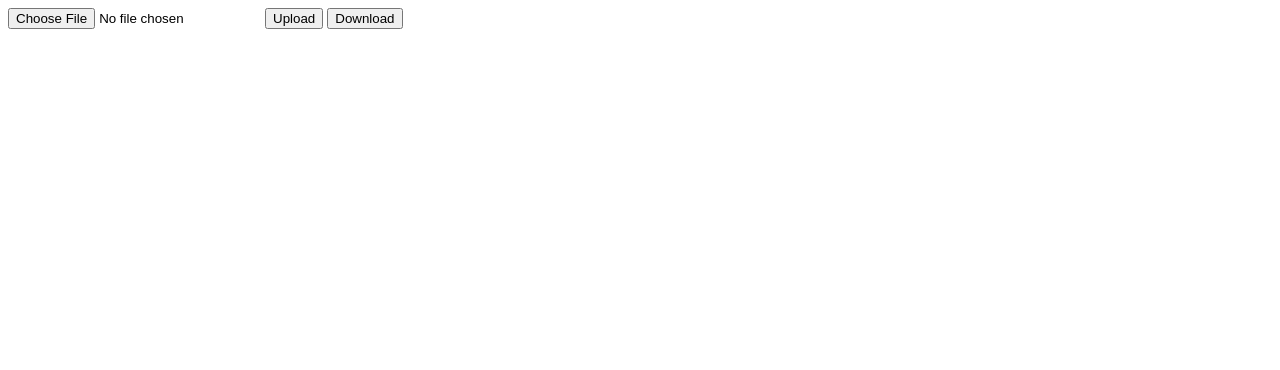
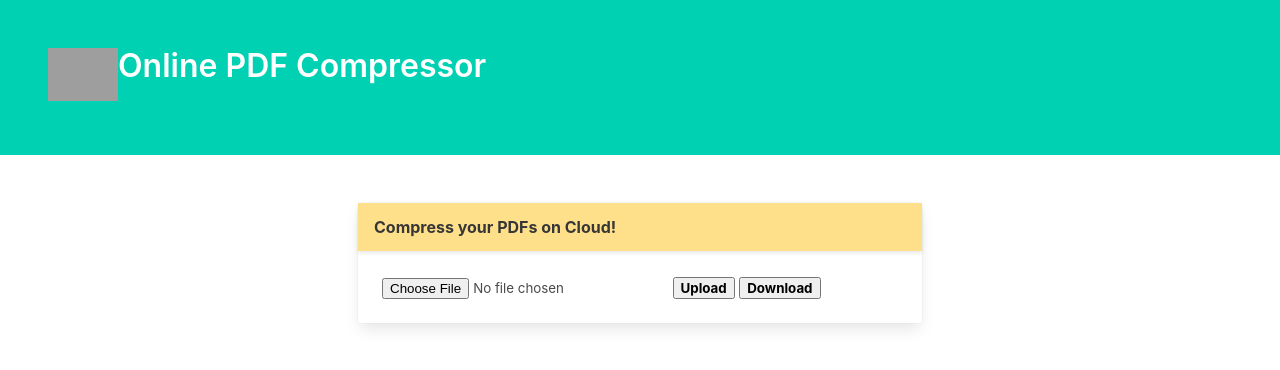
Before and after one commit to SamirPaulb/FileCompressor, a Flask app: page / in a window 1280 px wide. Shown: the top 370 px of the page. Run offline with Flask 2, Linux system fonts and the light colour scheme; some libraries are stand-ins or nearby versions; grey boxes are pictures that could not be loaded.

Commit message:
edit index.html

```diff
--- a/templates/index.html
+++ b/templates/index.html
@@ -1,21 +1,60 @@
+
 <!DOCTYPE html>
 <html lang="en">
+
 <head>
-  <meta charset="UTF-8">
 	<script
       src="https://code.jquery.com/jquery-3.2.1.js">
   	</script>
-<title>File Uploader</title>
+    <meta charset="UTF-8">
+    <meta name="viewport" content="width=device-width, initial-scale=1.0">
+    <title>Online PDF Compressor</title>
+    <link rel="shortcut icon" href="https://raw.githubusercontent.com/SamirPaulb/assets/main/filecompressor-favicon.ico">
+    <meta name="msapplication-TileColor" content="#da532c">
+    <meta name="theme-color" content="#ffffff">
+    <link rel="stylesheet" href="https://cdn.jsdelivr.net/npm/bulma@0.9.0/css/bulma.min.css">
 </head>
+
 <body>
+    <section class="hero is-primary">
+        <div class="hero-body">
+            <div style="display: flex;">
+                <div style="flex-basis: 70px;">
+                    <img src="https://raw.githubusercontent.com/SamirPaulb/assets/main/filecompressor-logo.svg" height="84" width="100">
+                </div>
+                <div style="flex-grow: 1;">
+                    <h1 class="title"> Online PDF Compressor </h1>
+                </div>
+            </div>
+        </div>
+    </section>
+
+    <section class="section">
+        <div class="container">
+            <div class="columns is-centered">
+                <div class="column is-three-fifths-tablet is-half-desktop">
+                    <div class="card">
+                        <header class="card-header">
+                            <p id="msg-box" class="card-header-title has-background-warning">Compress your PDFs on Cloud!</p>
+                        </header>
+                        <div class="card-content">
 							<form enctype = "multipart/form-data" onsubmit="return false;" >
 							<input id="file" type="file" name="static_file" />
-   <button id="upload-button" onclick="uploadFile(this.form)"> Upload </button>
-	 <button id="download-button" onclick="downloadFile()"> Download </button>
+							<button id="upload-button" onclick="uploadFile(this.form)"> <b>Upload</b> </button>
+							<button id="download-button" onclick="downloadFile()"> <b>Download</b> </button>
 							</form>
 							<div id="static_file_response"> </div>
 
 							<script type="text/javascript" src="/static/app.js"></script>
 							</script>
+
+                        </div>
+                    </div>
+                </div>
+            </div>
+        </div>
+    </section>
+
 </body>
+
 </html>
```
Also changed, not shown: 3 other files. Lines whose indentation alone changed are shown as unchanged.
